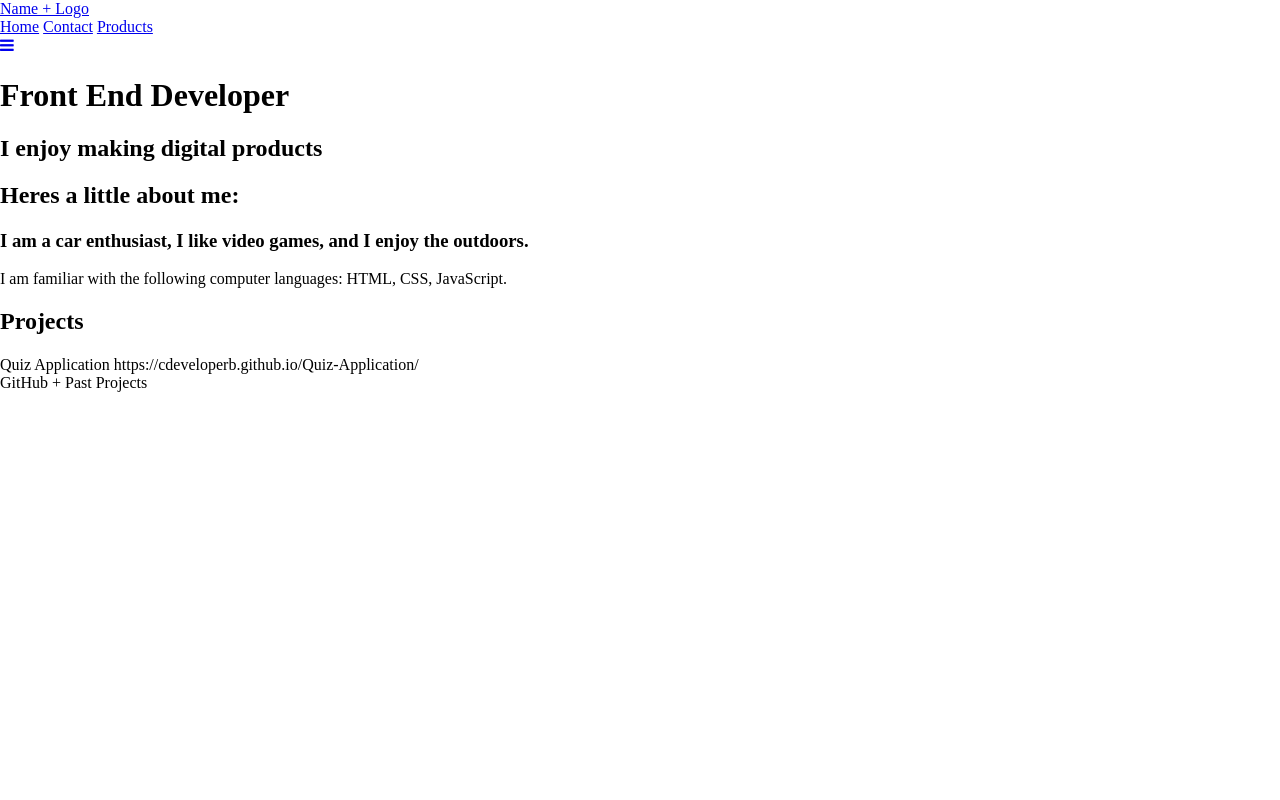
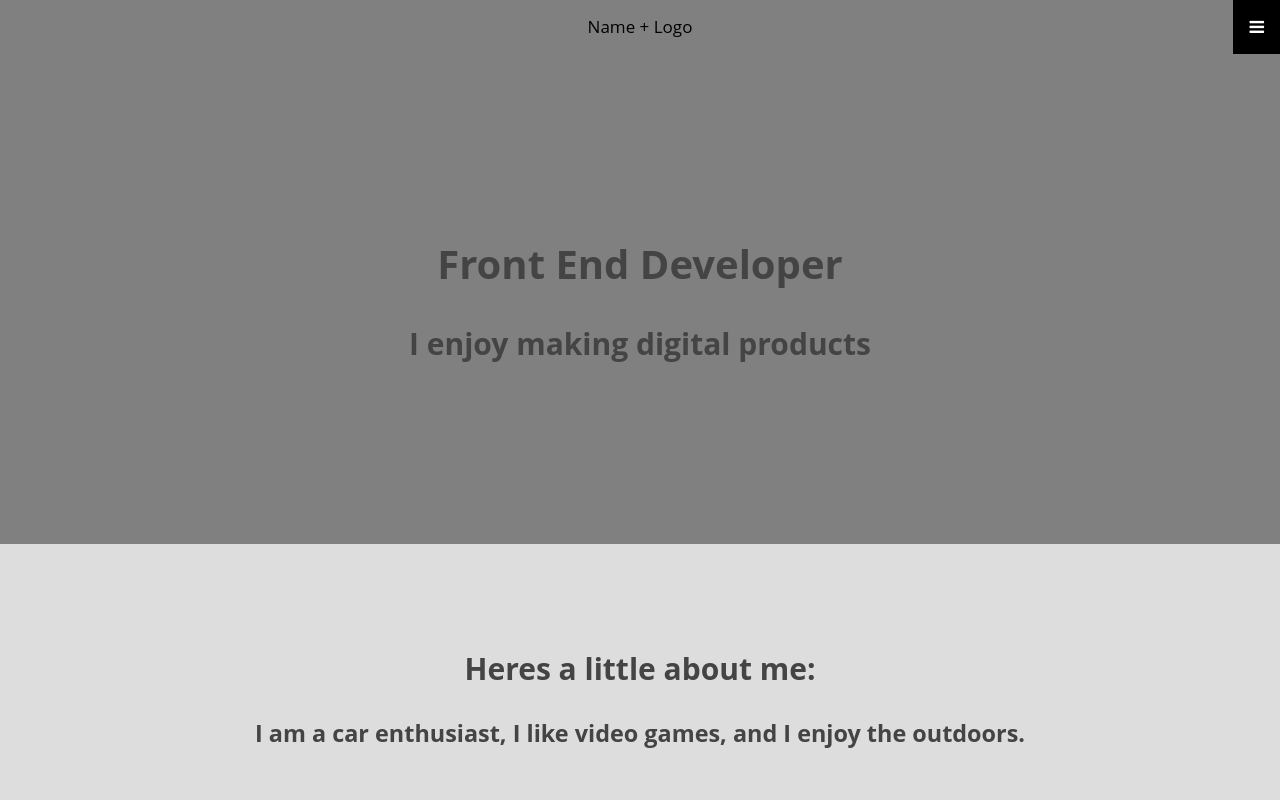
Before and after one commit to CdeveloperB/PortfolioWireFrame, a plain HTML site: page index.html in a window 1280 px wide. Shown: the top 800 px of the page. Drawn offline with nearby package versions, Linux system fonts and the light colour scheme.

Commit message:
Update index.html

```diff
--- a/index.html
+++ b/index.html
@@ -4,7 +4,7 @@
     <title>HTML wireframe</title>
     <meta name="viewport" content="width=device-width, initial-scale=1">
     <link rel="stylesheet" type="text/css" href="//cdnjs.cloudflare.com/ajax/libs/normalize/6.0.0/normalize.css">
-    <link rel="stylesheet" type="text/css" href="main.css">
+    <link rel="stylesheet" type="text/css" href="portfolio.css">
     <link rel="stylesheet" href="https://cdnjs.cloudflare.com/ajax/libs/font-awesome/4.7.0/css/font-awesome.min.css">
 </head>
 <body>
```
